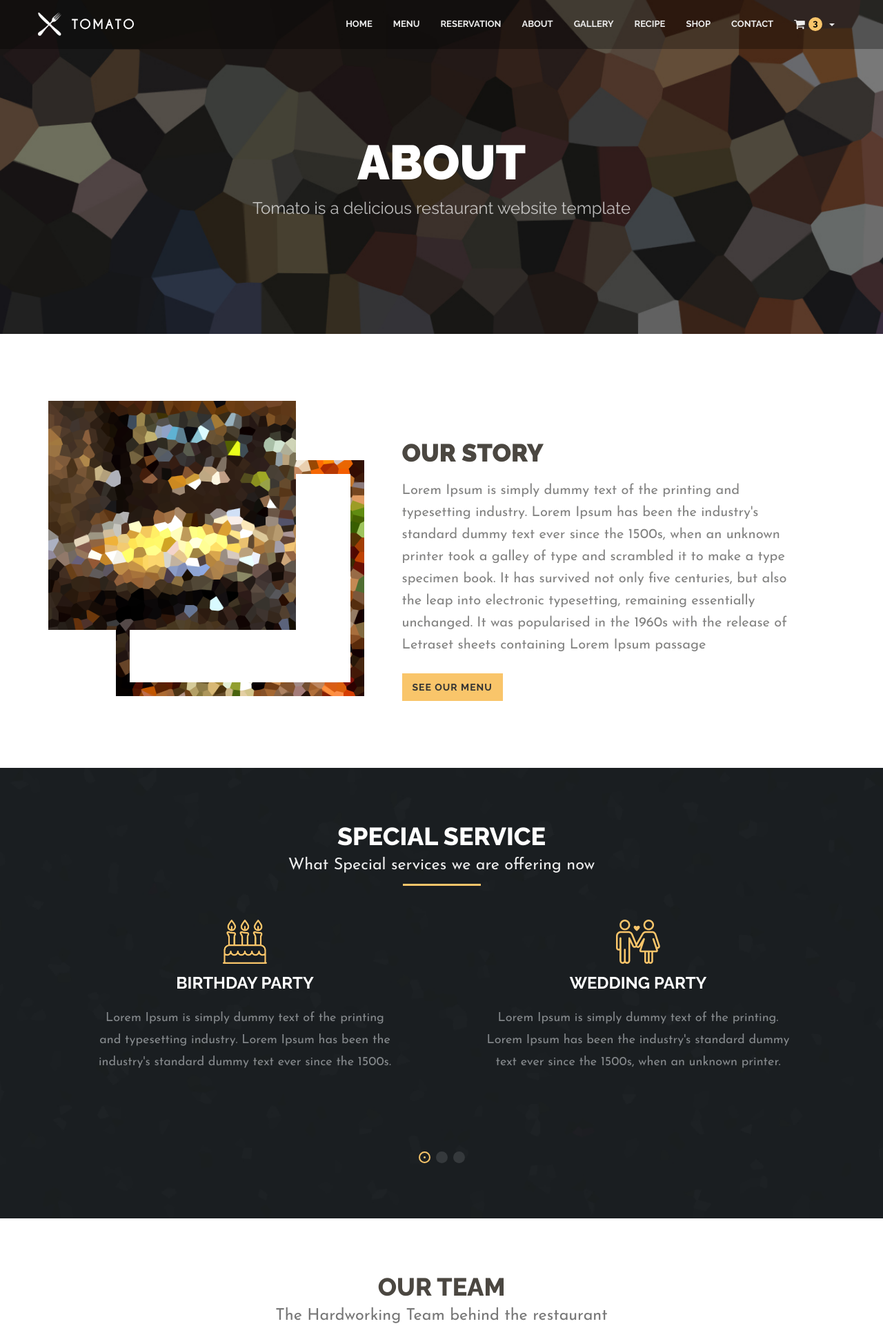
After one commit to sardor86/tomato_restoraunt_django, a Django app: page /about/ in a window 1280 px wide. The commit adds this page. Shown: the top 1922 px of the page at 69% size. Run offline with Django 4.2, Linux system fonts and the light colour scheme; some libraries are stand-ins or nearby versions.

Commit message:
added about page

```diff
--- a/base/templates/base/include/navigator.html
+++ b/base/templates/base/include/navigator.html
@@ -23,7 +23,7 @@
                     <a href="{% url 'reservation' %}" class="dropdown-toggle">Reservation</a>
                 </li>
                 <li class="dropdown">
-                    <a href="./reservation.html" class="dropdown-toggle">About</a>
+                    <a href="{% url 'about' %}" class="dropdown-toggle">About</a>
                 </li>
                 <li class="dropdown">
                     <a href="./reservation.html" class="dropdown-toggle">Gallery</a>
--- /dev/null
+++ b/base/templates/base/pages/about.html
@@ -0,0 +1,181 @@
+{% extends 'base/base.html' %}{% load static %}
+
+{% block body %}
+{% include 'base/include/header.html' %}
+
+
+ <!-- About -->
+ <section class="about2">
+     <div class="container">
+         <div class="row wow fadeInUp">
+             <div class="col-md-5">
+                 <img src="{% static 'base/img/about.png' %}" class="img-responsive" alt="" />
+             </div>
+             <div class="col-md-7 text-left">
+                 <h2 class="text-left">Our Story</h2>
+                 <p>Lorem Ipsum is simply dummy text of the printing and typesetting industry. Lorem Ipsum has been the industry's standard dummy text ever since the 1500s, when an unknown printer took a galley of type and scrambled it to make a type specimen book. It has survived not only five centuries, but also the leap into electronic typesetting, remaining essentially unchanged. It was popularised in the 1960s with the release of Letraset sheets containing Lorem Ipsum passage</p>
+                 <a class="btn btn-default" role="button" href="#menu">See Our Menu</a>
+             </div>
+         </div>
+     </div>
+ </section>
+
+ <!-- Services -->
+ <section class="services">
+     <div class="container">
+         <div class="row">
+             <div class="col-md-12">
+                 <div class="page-header wow fadeInDown">
+                     <h1 class="white">Special Service<small>What Special services we are offering now</small></h1>
+                 </div>
+             </div>
+         </div>
+         <div class="row">
+             <div class="col-md-12">
+                 <div class="services-slider wow fadeIn">
+                     <div class="service-content text-center">
+                         <img src="{% static 'base/img/ico1.png' %}" class="center-block" alt="" />
+                         <h4 class="text-uppercase">Birthday Party</h4>
+                         <p>Lorem Ipsum is simply dummy text of the printing and typesetting industry. Lorem Ipsum has been the industry's standard dummy text ever since the 1500s.</p>
+                     </div>
+                     <div class="service-content text-center">
+                         <img src="{% static 'base/img/ico2.png' %}" class="center-block" alt="" />
+                         <h4 class="text-uppercase">Wedding Party</h4>
+                         <p>Lorem Ipsum is simply dummy text of the printing. Lorem Ipsum has been the industry's standard dummy text ever since the 1500s, when an unknown printer.</p>
+                     </div>
+                     <div class="service-content text-center">
+                         <img src="{% static 'base/img/ico1.png' %}" class="center-block" alt="" />
+                         <h4 class="text-uppercase">Birthday Party</h4>
+                         <p>Lorem Ipsum is simply dummy text of the printing and typesetting industry. Lorem Ipsum has been the standard dummy text ever since the 1500s, when an unknown printer.</p>
+                     </div>
+                     <div class="service-content text-center">
+                         <img src="{% static 'base/img/ico2.png' %}" class="center-block" alt="" />
+                         <h4 class="text-uppercase">Wedding Party</h4>
+                         <p>Lorem Ipsum is simply dummy text of the printing and typesetting industry. Lorem Ipsum has been the industry's standard dummy text when an unknown printer.</p>
+                     </div>
+                 </div>
+             </div>
+         </div>
+     </div>
+ </section>
+
+ <!-- Team -->
+ <section class="team">
+     <div class="container">
+         <div class="row">
+             <div class="col-md-12">
+                 <div class="page-header wow fadeInDown">
+                     <h1>Our Team<small>The Hardworking Team behind the restaurant</small></h1>
+                 </div>
+             </div>
+         </div>
+         <div class="row">
+             <div class="col-md-3 col-sm-6 text-center">
+                 <div class="team-staff wow fadeInUp" data-wow-delay="0.2s">
+                     <img src="{% static 'base/img/team/1.png' %}" class="img-responsive center-block" alt="" />
+                     <h4>Enter Name Here</h4>
+                     <p>Designation here</p>
+                     <ul class="team-social">
+                         <li><a href="http://www.facebook.com"><i class="fa fa-facebook"></i></a></li>
+                         <li><a href="http://www.twitter.com"><i class="fa fa-twitter"></i></a></li>
+                         <li><a href="http://plus.google.com"><i class="fa fa-google-plus"></i></a></li>
+                     </ul>
+                 </div>
+             </div>
+             <div class="col-md-3 col-sm-6 text-center">
+                 <div class="team-staff wow fadeInUp" data-wow-delay="0.4s">
+                     <img src="{% static 'base/img/team/2.png' %}" class="img-responsive center-block" alt="" />
+                     <h4>Enter Name Here</h4>
+                     <p>Designation here</p>
+                     <ul class="team-social">
+                         <li><a href="http://www.facebook.com"><i class="fa fa-facebook"></i></a></li>
+                         <li><a href="http://www.twitter.com"><i class="fa fa-twitter"></i></a></li>
+                         <li><a href="http://plus.google.com"><i class="fa fa-google-plus"></i></a></li>
+                     </ul>
+                 </div>
+             </div>
+             <div class="col-md-3 col-sm-6 text-center">
+                 <div class="team-staff wow fadeInUp" data-wow-delay="0.6s">
+                     <img src="{% static 'base/img/team/3.png' %}" class="img-responsive center-block" alt="" />
+                     <h4>Enter Name Here</h4>
+                     <p>Designation here</p>
+                     <ul class="team-social">
+                         <li><a href="http://www.facebook.com"><i class="fa fa-facebook"></i></a></li>
+                         <li><a href="http://www.twitter.com"><i class="fa fa-twitter"></i></a></li>
+                         <li><a href="http://plus.google.com"><i class="fa fa-google-plus"></i></a></li>
+                     </ul>
+                 </div>
+             </div>
+             <div class="col-md-3 col-sm-6 text-center">
+                 <div class="team-staff wow fadeInUp" data-wow-delay="0.8s">
+                     <img src="{% static 'base/img/team/4.png' %}" class="img-responsive center-block" alt="" />
+                     <h4>Enter Name Here</h4>
+                     <p>Designation here</p>
+                     <ul class="team-social">
+                         <li><a href="http://www.facebook.com"><i class="fa fa-facebook"></i></a></li>
+                         <li><a href="http://www.twitter.com"><i class="fa fa-twitter"></i></a></li>
+                         <li><a href="http://plus.google.com"><i class="fa fa-google-plus"></i></a></li>
+                     </ul>
+                 </div>
+             </div>
+         </div>
+     </div>
+ </section>
+
+ <div class="trusted">
+     <!-- Quotes section-->
+     <div class="trusted-quote">
+         <div class="container">
+             <div class="row">
+                 <div class="col-md-offset-1 col-md-10 wow fadeIn">
+                     <div class="trusted-slider">
+                         <ul class="slides">
+                             <li>
+                                 <img src="{% static 'base/img/quote.png' %}" alt="quote">
+                                 <p class="quote-body">The world’s a big, big stage for this notorious deli smack in the middle of the theatre district, infamously famous for its over-the-top corned beef and pastrami sandwiches, chopped liver, blintzes, celebrities, salami, smoked fish and New York’s finest cheesecake.</p>
+                                 <p class="quote-author">Anthony Reed, <span>New York</span></p>
+                             </li>
+                             <li>
+                                 <img src="{% static 'base/img/quote.png' %}" alt="quote">
+                                 <p class="quote-body">You might not find dragon meat on the menu, but you’ll find pretty much anything else that walks, swims or flies, cooked up in more ways than there are people in the Guangdong province. This Midtown mainstay has a 20-year history of delivering mouth-watering and Cantonese style chow.</p>
+                                 <p class="quote-author">Gemma Arterton, <span>Bay Area</span></p>
+                             </li>
+                             <li>
+                                 <img src="{% static 'base/img/quote.png' %}" alt="quote">
+                                 <p class="quote-body">This NYC historical landmark in the heart of the Theatre District has been serving up suds and down home pub food since 1892, surviving prohibition by renting the front of its then Rockefeller Center façade to Greek florists, while the Hurley brothers ran a speak-easy in back.</p>
+                                 <p class="quote-author">Zachary Burton, <span>Sanfransisco</span></p>
+                             </li>
+                         </ul>
+                     </div>
+                 </div>
+             </div>
+         </div>
+     </div>
+ </div>
+ {% include 'base/include/menu.html' %}
+ {% include 'base/include/subscribe.html' %}
+
+{% endblock body %}
+
+{% block javascript %}
+<script src="{% static 'base/js/vendor/jquery-1.11.2.min.js' %}"></script>
+<script src="{% static 'base/js/vendor/bootstrap.min.js' %}"></script>
+<script src="{% static 'base/js/vendor/jquery.flexslider-min.js' %}"></script>
+<script src="{% static 'base/js/vendor/spectragram.js' %}"></script>
+<script src="{% static 'base/js/vendor/owl.carousel.min.js' %}"></script>
+<script src="{% static 'base/js/vendor/velocity.min.js' %}"></script>
+<script src="{% static 'base/js/vendor/velocity.ui.min.js' %}"></script>
+<script src="{% static 'base/js/vendor/bootstrap-datepicker.min.js' %}"></script>
+<script src="{% static 'base/js/vendor/bootstrap-clockpicker.min.js' %}"></script>
+<script src="{% static 'base/js/vendor/jquery.magnific-popup.min.js' %}"></script>
+<script src="{% static 'base/js/vendor/isotope.pkgd.min.js' %}"></script>
+<script src="{% static 'base/js/vendor/slick.min.js' %}"></script>
+<script src="{% static 'base/js/vendor/wow.min.js' %}"></script>
+<script src="{% static 'base/js/animation.js' %}"></script>
+<script src="{% static 'base/js/vendor/vegas/vegas.min.js' %}"></script>
+<script src="{% static 'base/js/vendor/jquery.mb.YTPlayer.js' %}"></script>
+<script src="{% static 'base/js/vendor/jquery.stellar.js' %}"></script>
+<script src="{% static 'base/js/main.js' %}"></script>
+<script src="{% static 'base/js/vendor/mc/jquery.ketchup.all.min.js' %}"></script>
+<script src="{% static 'base/js/vendor/mc/main.js' %}"></script>
+{% endblock javascript %}
--- a/base/urls.py
+++ b/base/urls.py
@@ -1,9 +1,10 @@
 from django.urls import path
-from .views import home, menu, reservation
+from .views import home, menu, reservation, about
 
 
 urlpatterns = [
     path('', home, name='home'),
     path('menu/', menu, name='menu'),
-    path('reservation/', reservation, name='reservation')
+    path('reservation/', reservation, name='reservation'),
+    path('about/', about, name='about'),
 ]
--- a/base/views.py
+++ b/base/views.py
@@ -12,3 +12,7 @@ def menu(request: WSGIRequest):
 
 def reservation(request: WSGIRequest):
     return render(request, 'base/pages/reservation.html', context={'page_title': 'Reservation'})
+
+
+def about(request: WSGIRequest):
+    return render(request, 'base/pages/about.html', context={'page_title': 'about'})
```
Also changed, not shown: base/static/base/img/about.png (added), base/static/base/img/ico1.png (added), base/static/base/img/ico2.png (added), base/static/base/img/services.jpg (added), base/static/base/img/team/1.png (added), base/static/base/img/team/2.png (added), base/static/base/img/team/3.png (added), base/static/base/img/team/4.png (added).
